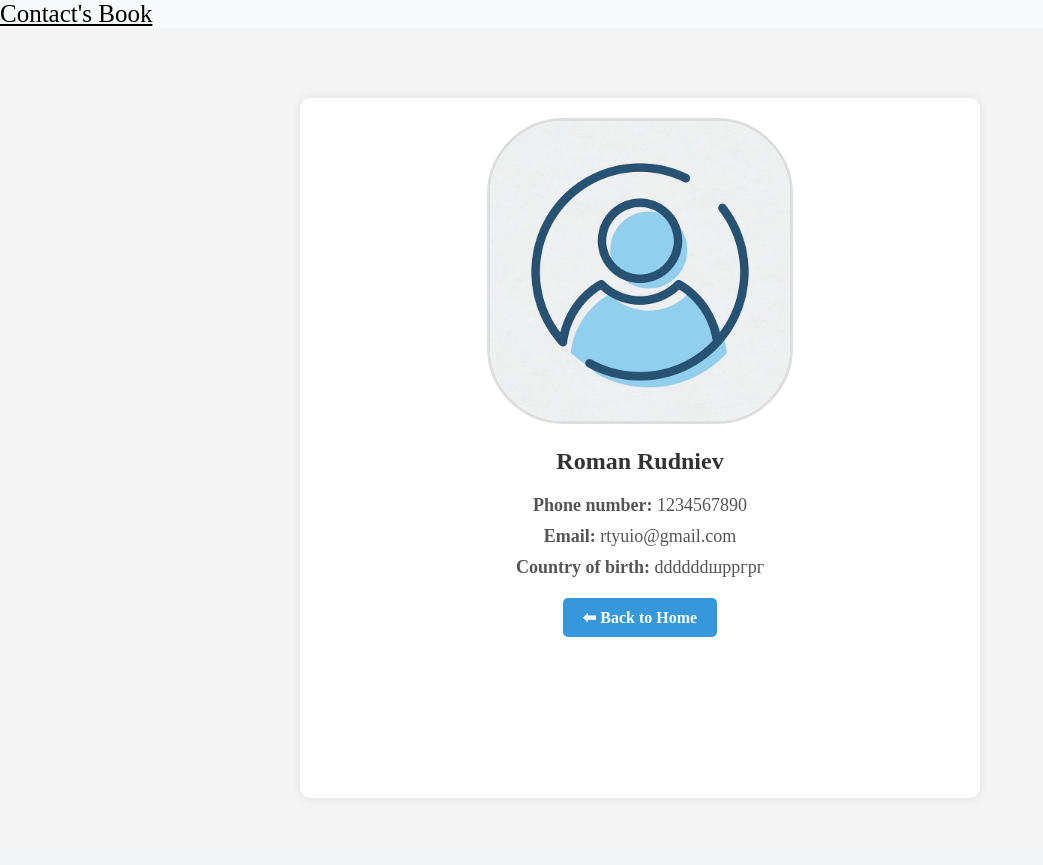
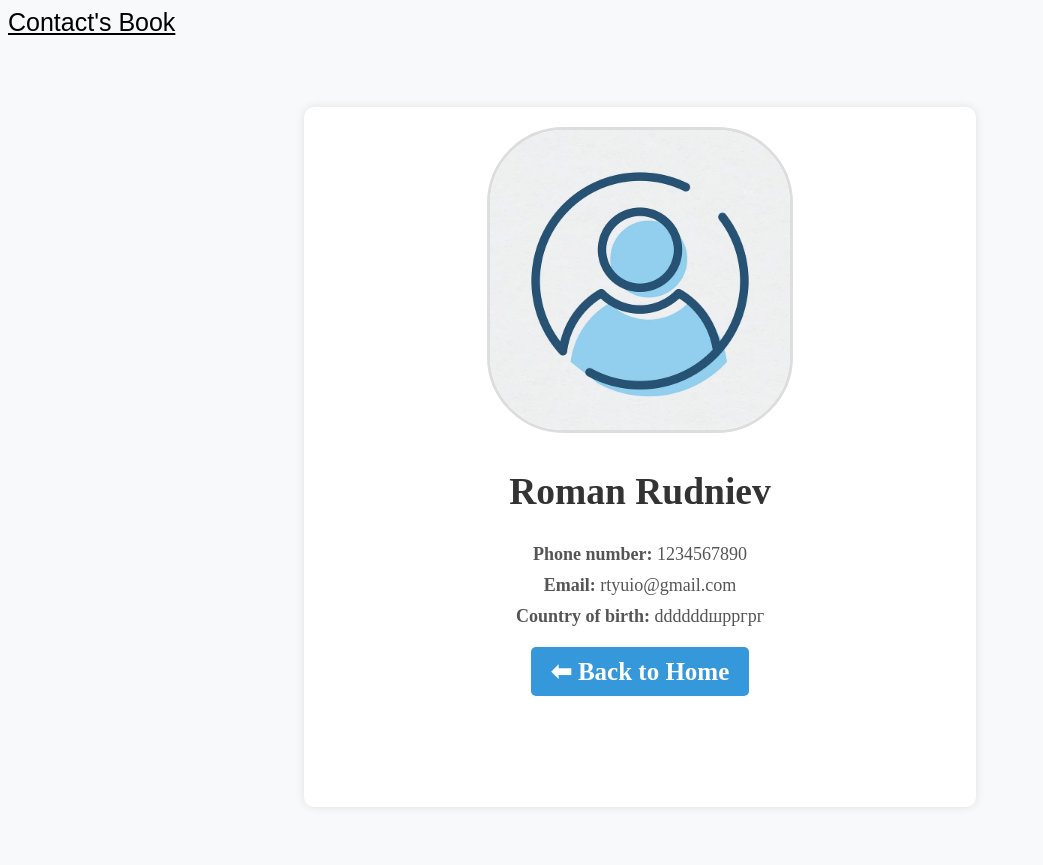
Before and after one commit to romanrudniev/ContactsBook, a Django app: page /about/1/ in a window 1280 px wide. Shown: the whole page, without its empty margins (0-1043 px from the left). Before the commit the page ends 798 px from the top, so only its background shows below. Run offline with Django 5.2, Linux system fonts and the light colour scheme; data comes from the database, SQL or seed files in the repository; both versions use the stored data as it was after the commit; some libraries are stand-ins or nearby versions.

Commit message:
add backend part 10

```diff
--- a/app/static/css/style2.css
+++ b/app/static/css/style2.css
@@ -5,6 +5,7 @@
     }
 
 .navbar {
+    font-family: Arial, sans-serif;
     background-color: #f8f9fa;
     font-size: 25px;
     color: black;
--- a/app/static/js/main.js
+++ b/app/static/js/main.js
@@ -42,6 +42,8 @@ document.addEventListener("DOMContentLoaded", function() {
           }
         };
       }
+
     });
+
   });
 });
--- a/app/templates/about_contact.html
+++ b/app/templates/about_contact.html
@@ -4,9 +4,9 @@
 {% block content %}
 <style>
     body {
-        background-color: #f4f4f4;
-        margin: 0;
-        padding: 0;
+        background-color: #f8f9fa;
+        font-size: 25px;
+        color: black;
     }
 
     .contact-container {
```
Also changed, not shown: app/media/contacts_photo/1.png (added), app/media/contacts_photo/10.png (added), app/media/contacts_photo/10_K0Bonje.png (added), app/media/contacts_photo/1_XipOqPB.png (added), app/media/contacts_photo/2.png (added), app/media/contacts_photo/3.png (added), app/media/contacts_photo/3_0m3m8O8.png (added), app/media/contacts_photo/3_UoTQN6t.png (added), app/media/contacts_photo/3_nmSDxXl.png (added), app/media/contacts_photo/3_t6j9wqp.png (added), app/media/contacts_photo/5.png (added), app/media/contacts_photo/6.png (added), app/media/contacts_photo/9.png (added), db.sqlite3 (added), 1 other file.
